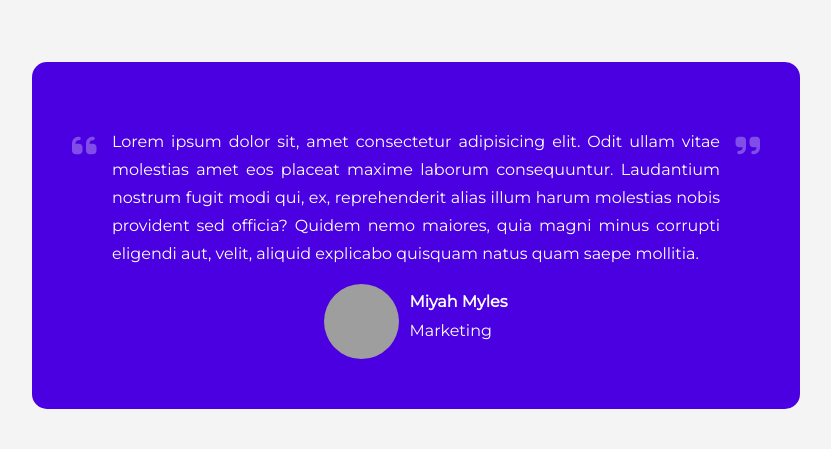
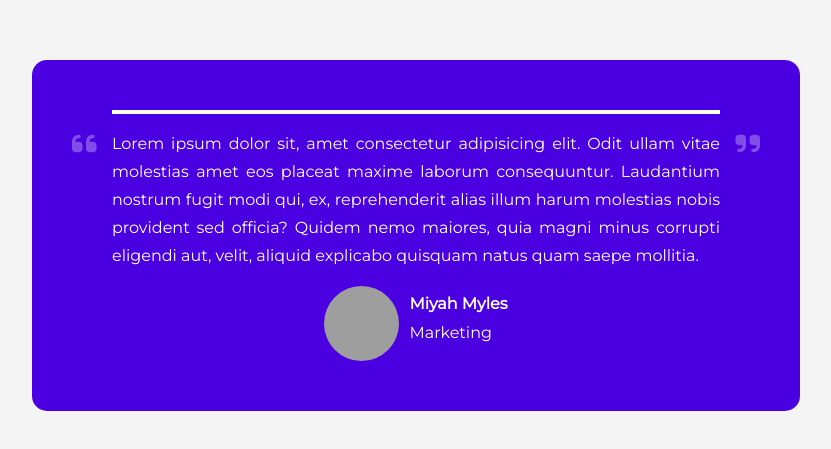
Before and after one commit to Helena2018/testimonial-box-switcher, a plain HTML site: page index.html in a window 1280 px wide. Shown: the part 165-614 px from the top of the page, without its empty margins (224-1055 px from the left). Drawn offline with Linux system fonts and the light colour scheme; grey boxes are pictures that could not be loaded.

Commit message:
progress bar style

```diff
--- a/style.css
+++ b/style.css
@@ -73,6 +73,12 @@ body {
   margin: 10px 0;
 }
 
+.progress-bar {
+  background-color: #fff;
+  height: 4px;
+  width: 100%;
+}
+
 @media(max-width: 768px) {
   .testimonial-container {
     padding: 20px 30px;
```
